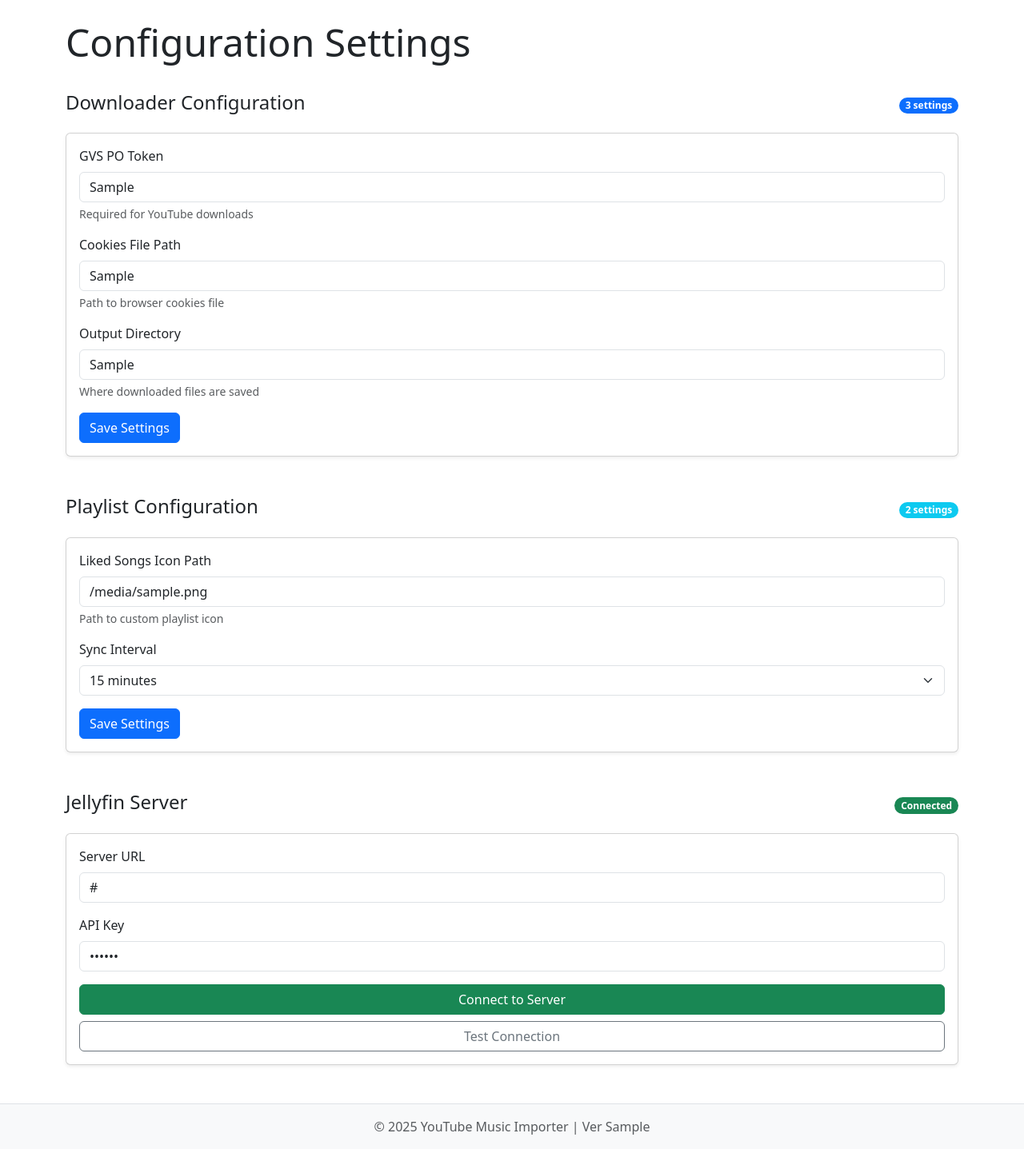
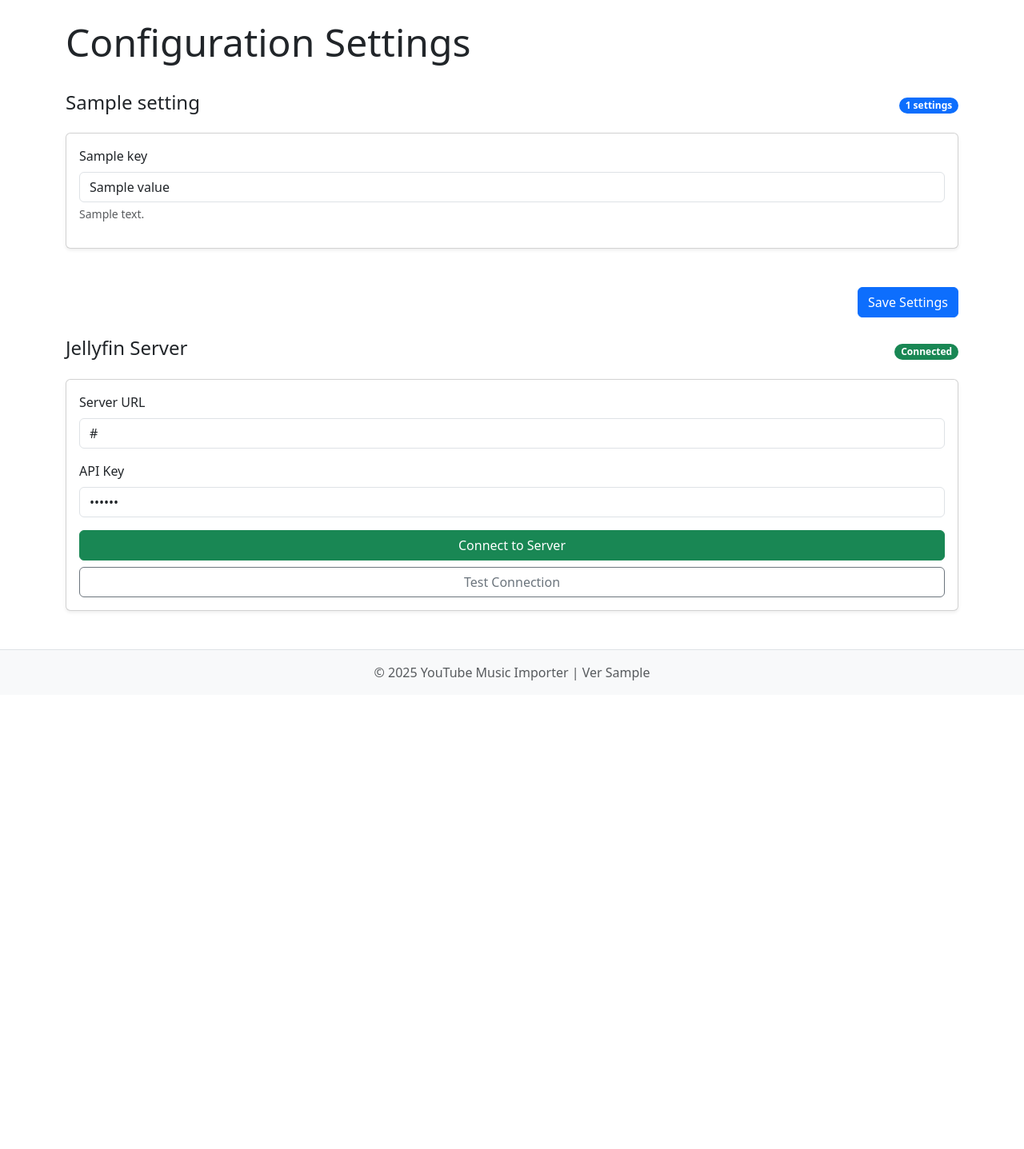
Before and after one commit to sortedcord/octofin, a Django app: template octofin/config/templates/config/settings.html in a window 1280 px wide. Shown: the part 56-1493 px from the top of the page at 80% size. After the commit the page ends 907 px from the top, so only its background shows below. Run offline with Django 5.2, Linux system fonts and the light colour scheme; the template is opened without the code that fills it: most values are stand-ins (such as "Sample title", 1, 10 or a date in 2020); one stand-in notice (Sample message) is shown.

Commit message:
Implement modular settings as json file

```diff
--- a/octofin/config/admin.py
+++ b/octofin/config/admin.py
@@ -9,6 +9,6 @@
     list_filter = ('config_type',)
     fieldsets = (
         ('Configuration', {
-            'fields': ('key', 'value', 'config_type', 'description')
+            'fields': ('key', 'value', 'config_type', 'description', 'group')
         }),
     )
--- a/octofin/config/context_processor.py
+++ b/octofin/config/context_processor.py
@@ -3,7 +3,7 @@
 
 def global_config(request):
     return {
-        'SITE_NAME': get_config('SITE_NAME', 'Octofin'),
-        'FOOTER_TEXT': get_config('FOOTER_TEXT', ''),
+        'SITE_NAME': get_config('SITE_NAME'),
+        'FOOTER_TEXT': get_config('FOOTER_TEXT'),
         # Add other frequently accessed configs here
     }
--- a/octofin/config/templates/config/settings.html
+++ b/octofin/config/templates/config/settings.html
@@ -1,82 +1,69 @@
 {% extends "downloader/base.html" %}
 {% block content %}
+    <div class="container mt-4">
+        <!-- Toast Container -->
+        <div class="toast-container position-fixed top-0 end-0 p-3">
+            {% for message in messages %}
+                <div class="toast align-items-center text-white bg-success border-0" role="alert" aria-live="assertive" aria-atomic="true" data-bs-autohide="true" data-bs-delay="3000">
+                    <div class="d-flex">
+                        <div class="toast-body">
+                            {{ message }}
+                        </div>
+                        <button type="button" class="btn-close btn-close-white me-2 m-auto" data-bs-dismiss="toast" aria-label="Close"></button>
+                    </div>
+                </div>
+            {% endfor %}
+        </div>
 
-    <div class="container mt-4">
+
         <!-- Main Header -->
         <div class="d-flex justify-content-between align-items-center mb-4">
             <h1 class="display-5">Configuration Settings</h1>
         </div>
 
-        <!-- Downloader Settings Section -->
+
+
+        <!-- Main Configuration Form -->
+        <form method="post">
+            {% csrf_token %}
+            <input type="hidden" name="form_type" value="main_config">
+
+            {% for group_name, group in settings.items %}
                 <section class="mb-5">
                     <div class="d-flex justify-content-between align-items-center mb-3">
-                <h2 class="h4">Downloader Configuration</h2>
-                <span class="badge bg-primary rounded-pill">3 settings</span>
+                        <h2 class="h4">{{ group_name }}</h2>
+                        <span class="badge bg-primary rounded-pill">{{ group|length }} settings</span>
                     </div>
 
                     <div class="card shadow-sm">
                         <div class="card-body">
-                    <form method="post">
-                        {% csrf_token %}
+                            {% for setting in group %}
                                 <div class="mb-3">
-                            <label for="poToken" class="form-label">GVS PO Token</label>
-                            <input type="text" class="form-control" id="poToken"
-                                   name="po_token" value="{{ po_token }}">
-                            <div class="form-text">Required for YouTube downloads</div>
+                                    <label for="{{ setting.key }}" class="form-label">{{ setting.key }}</label>
+
+                                    {% if setting.config_type == "bool" %}
+                                        <div class="form-check form-switch">
+                                            <input class="form-check-input" type="checkbox" role="switch"
+                                                   id="{{ setting.key }}" name="{{ setting.key }}"
+                                                   {% if setting.value == 'true' %}checked{% endif %}>
                                         </div>
+                                    {% else %}
+                                        <input type="text" class="form-control" id="{{ setting.key }}"
+                                               name="{{ setting.key }}" value="{{ setting.value }}">
+                                    {% endif %}
 
-                        <div class="mb-3">
-                            <label for="cookiesPath" class="form-label">Cookies File Path</label>
-                            <input type="text" class="form-control" id="cookiesPath"
-                                   name="cookies_path" value="{{ cookies_path }}">
-                            <div class="form-text">Path to browser cookies file</div>
+                                    <div class="form-text">{{ setting.description }}</div>
                                 </div>
-
-                        <div class="mb-3">
-                            <label for="outputDir" class="form-label">Output Directory</label>
-                            <input type="text" class="form-control" id="outputDir"
-                                   name="output_dir" value="{{ output_dir }}">
-                            <div class="form-text">Where downloaded files are saved</div>
-                        </div>
-
-                        <button type="submit" class="btn btn-primary">Save Settings</button>
-                    </form>
+                            {% endfor %}
                         </div>
                     </div>
                 </section>
+            {% endfor %}
 
-        <!-- Liked Playlist Section -->
-        <section class="mb-5">
-            <div class="d-flex justify-content-between align-items-center mb-3">
-                <h2 class="h4">Playlist Configuration</h2>
-                <span class="badge bg-info rounded-pill">2 settings</span>
+            <div class="text-end mb-4">
+                <button type="submit" class="btn btn-primary">Save Settings</button>
             </div>
-
-            <div class="card shadow-sm">
-                <div class="card-body">
-                    <form method="post">
-                        {% csrf_token %}
-                        <div class="mb-3">
-                            <label for="iconPath" class="form-label">Liked Songs Icon Path</label>
-                            <input type="text" class="form-control" id="iconPath"
-                                   name="icon_path" value="{{ icon_path }}">
-                            <div class="form-text">Path to custom playlist icon</div>
-                        </div>
-
-                        <div class="mb-3">
-                            <label for="syncInterval" class="form-label">Sync Interval</label>
-                            <select class="form-select" id="syncInterval" name="sync_interval">
-                                <option value="15" {% if sync_interval == 15 %}selected{% endif %}>15 minutes</option>
-                                <option value="30" {% if sync_interval == 30 %}selected{% endif %}>30 minutes</option>
-                                <option value="60" {% if sync_interval == 60 %}selected{% endif %}>1 hour</option>
-                            </select>
-                        </div>
-
-                        <button type="submit" class="btn btn-primary">Save Settings</button>
         </form>
-                </div>
-            </div>
-        </section>
 
         <!-- Server Connection Section -->
         <section class="mb-5">
@@ -89,16 +76,18 @@
                 <div class="card-body">
                     <form method="post">
                         {% csrf_token %}
+                        <input type="hidden" name="form_type" value="server_config">
+
                         <div class="mb-3">
                             <label for="serverUrl" class="form-label">Server URL</label>
                             <input type="url" class="form-control" id="serverUrl"
-                                   name="server_url" value="{{ server_url }}">
+                                   name="server_url" value="{{ server_url }}" required>
                         </div>
 
                         <div class="mb-3">
                             <label for="apiKey" class="form-label">API Key</label>
                             <input type="password" class="form-control" id="apiKey"
-                                   name="api_key" value="{{ api_key }}">
+                                   name="api_key" value="{{ api_key }}" required>
                         </div>
 
                         <div class="d-grid gap-2">
@@ -112,3 +101,16 @@
     </div>
 
 {% endblock %}
+
+{% block extra_js %}
+<script>
+    document.addEventListener('DOMContentLoaded', function() {
+        // Initialize and show toasts
+        const toastElList = [].slice.call(document.querySelectorAll('.toast'));
+        toastElList.map(function(toastEl) {
+            const toast = new bootstrap.Toast(toastEl);
+            toast.show();
+        });
+    });
+</script>
+{% endblock %}
```
Also changed, not shown: octofin/config/default_settings.json (added, +32 -0 lines), octofin/config/management/commands/init_config.py (+18 -12 lines), octofin/config/models.py (+16 -5 lines), octofin/config/utils.py (+3 -17 lines), octofin/config/views.py (+40 -5 lines), octofin/downloader/templates/downloader/index.html (+10 -1 lines), octofin/downloader/utils.py (+37 -0 lines), octofin/downloader/views.py (+20 -2 lines), README.md, changelog.md. Lines whose indentation alone changed are shown as unchanged.
